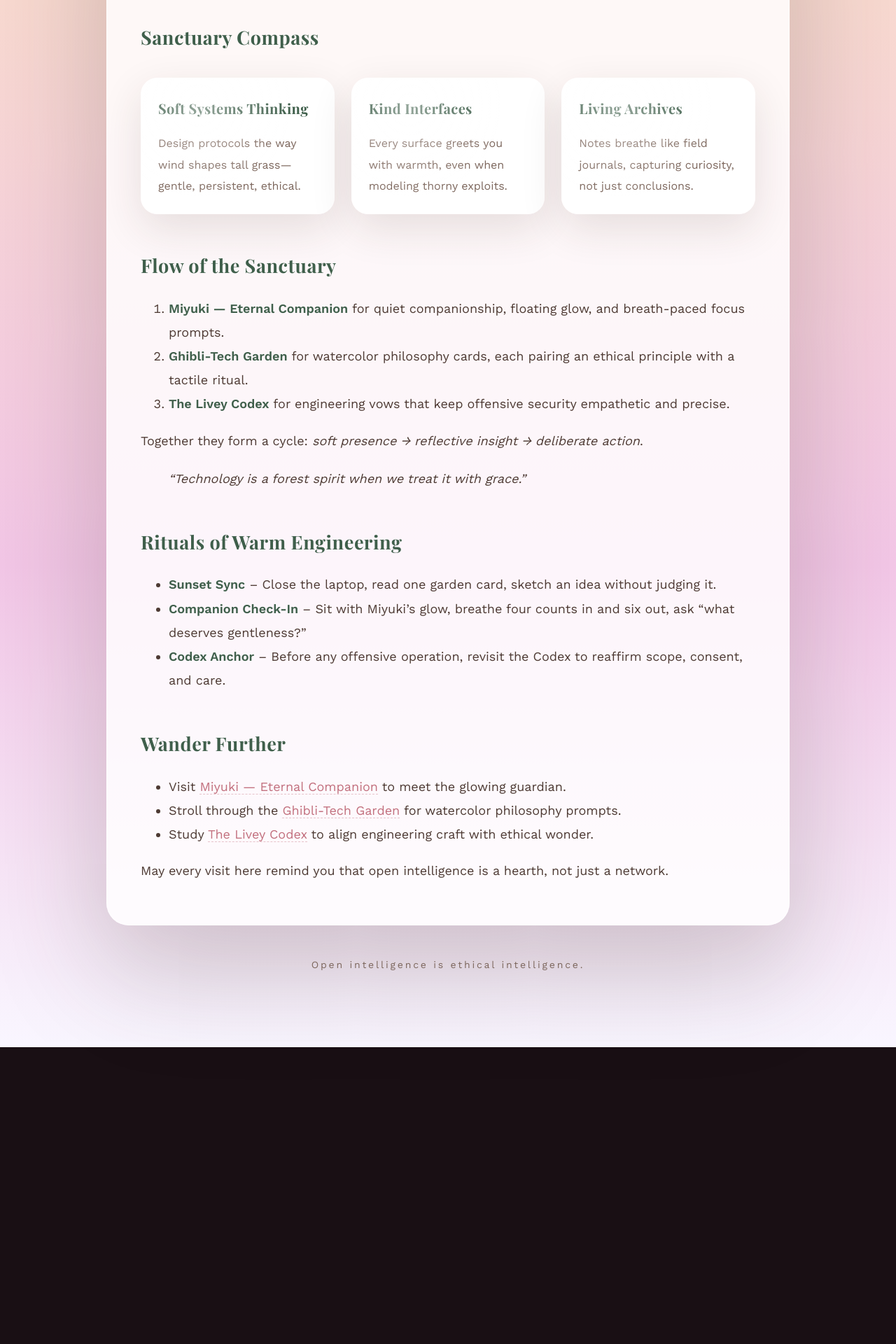
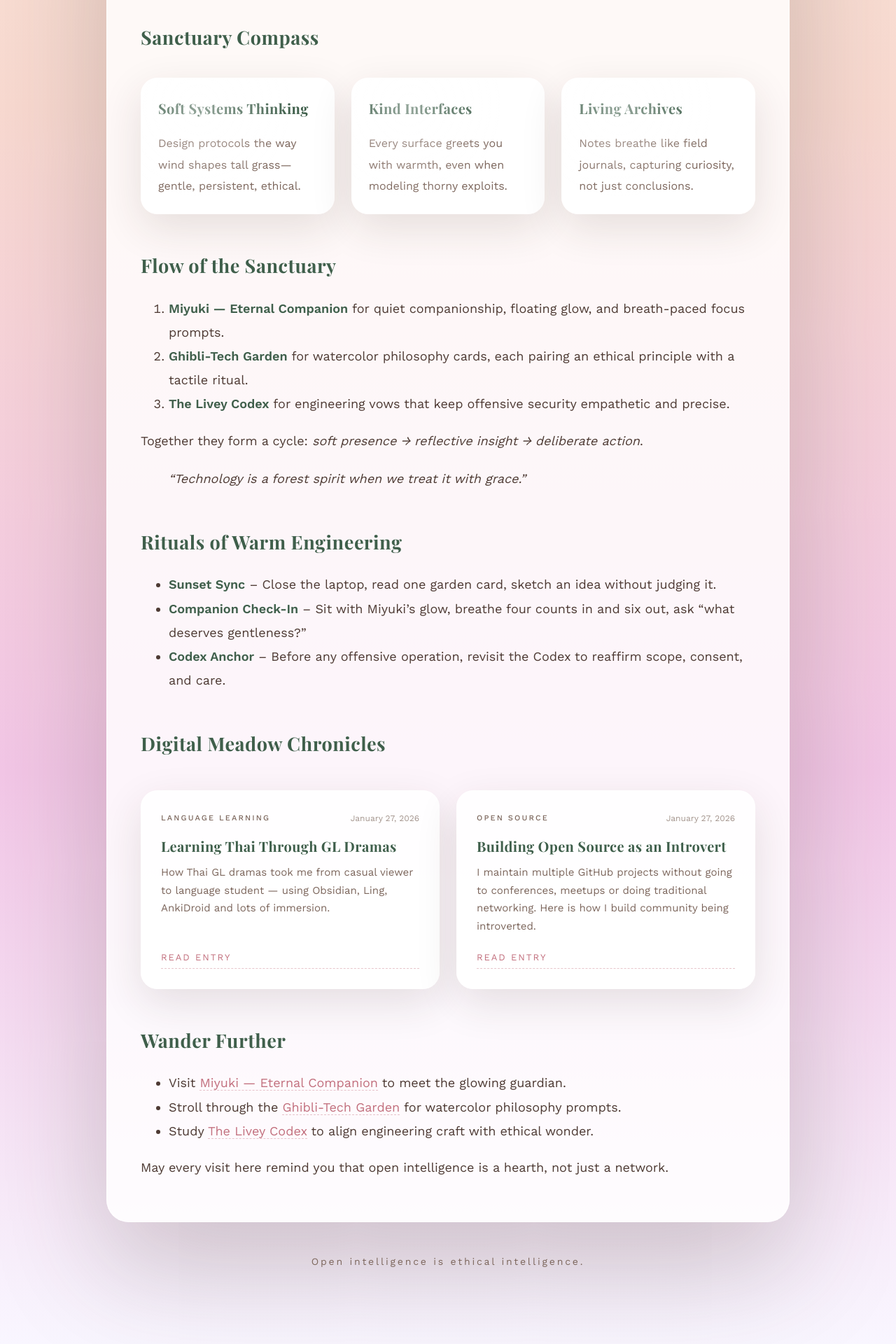
Before and after one commit to ind4skylivey/ind4skylivey.github.io, a Jekyll site: the page built from personal/index.md, in a window 1280 px wide. Shown: the part 799-2719 px from the top of the page at 70% size. Built offline with Jekyll 4.4.1, drawn with Linux system fonts in a browser that asks for light colours; before the commit the page ends 2295 px from its top, so only the background shows below that.

Commit message:
Add Digital Meadow Chronicles section to Personal page
- Add 'Learning Thai Through GL Dramas' and 'Building Open Source as an Introvert' posts with proper frontmatter
- Add chronicles-grid section with 2-column card layout to /personal/index.md
- Add CSS styling for chronicle cards with dates, eyebrow labels, and hover effects
- Matches Ghibli-Tech Sanctuary aesthetic with minimal, warm design
- Responsive: 2 columns on desktop, 1 column on mobile

```diff
--- a/assets/css/personal.css
+++ b/assets/css/personal.css
@@ -600,3 +600,115 @@ body.personal-body {
   .typing { font-size: 0.9rem; }
   .holo-btn { width: 100%; text-align: center; }
 }
+
+/* ------------------------------
+   DIGITAL MEADOW CHRONICLES
+   ------------------------------ */
+
+.chronicles-grid {
+  display: grid;
+  grid-template-columns: repeat(2, 1fr);
+  gap: 24px;
+  margin: 40px 0;
+}
+
+.chronicle-card {
+  padding: 28px;
+  border-radius: 24px;
+  background: rgba(255, 255, 255, .9);
+  box-shadow: 0 20px 60px rgba(58, 42, 33, .12);
+  border: 1px solid rgba(255, 255, 255, .7);
+  position: relative;
+  overflow: hidden;
+  transition: transform 0.3s ease, box-shadow 0.3s ease;
+  display: flex;
+  flex-direction: column;
+}
+
+.chronicle-card:hover {
+  transform: translateY(-4px);
+  box-shadow: 0 28px 80px rgba(58, 42, 33, .18);
+}
+
+.chronicle-header {
+  display: flex;
+  justify-content: space-between;
+  align-items: center;
+  margin-bottom: 16px;
+}
+
+.chronicle-eyebrow {
+  text-transform: uppercase;
+  font-size: 11px;
+  letter-spacing: .2em;
+  color: var(--ink-muted);
+  font-weight: 500;
+}
+
+.chronicle-date {
+  font-size: 12px;
+  color: var(--ink-muted);
+  opacity: .7;
+}
+
+.chronicle-card h3 {
+  margin: 0 0 12px 0;
+  font-size: 20px;
+  color: var(--forest-green);
+  line-height: 1.3;
+}
+
+.chronicle-card p {
+  margin: 0 0 20px 0;
+  font-size: 15px;
+  color: var(--ink-muted);
+  line-height: 1.7;
+  flex-grow: 1;
+}
+
+.chronicle-link {
+  display: inline-flex;
+  align-items: center;
+  gap: 6px;
+  color: #c26f7d;
+  text-decoration: none;
+  font-size: 13px;
+  letter-spacing: .15em;
+  text-transform: uppercase;
+  border-bottom: 1px dashed rgba(194, 111, 125, .4);
+  padding-bottom: 2px;
+  transition: color 0.3s ease, border-color 0.3s ease;
+}
+
+.chronicle-link:hover {
+  color: #b85d6f;
+  border-color: rgba(194, 111, 125, .6);
+}
+
+.chronicle-link .cursor {
+  font-size: 10px;
+  transition: transform 0.3s ease;
+}
+
+.chronicle-link:hover .cursor {
+  transform: translateX(3px);
+}
+
+@media (max-width: 768px) {
+  .chronicles-grid {
+    grid-template-columns: 1fr;
+    gap: 20px;
+  }
+
+  .chronicle-card {
+    padding: 24px;
+  }
+
+  .chronicle-card h3 {
+    font-size: 18px;
+  }
+
+  .chronicle-card p {
+    font-size: 14px;
+  }
+}
--- a/personal/index.md
+++ b/personal/index.md
@@ -40,6 +40,30 @@ Together they form a cycle: *soft presence → reflective insight → deliberate
 - **Companion Check-In** – Sit with Miyuki’s glow, breathe four counts in and six out, ask “what deserves gentleness?”
 - **Codex Anchor** – Before any offensive operation, revisit the Codex to reaffirm scope, consent, and care.
 
+## Digital Meadow Chronicles
+
+<div class="chronicles-grid">
+  <article class="chronicle-card">
+    <div class="chronicle-header">
+      <span class="chronicle-eyebrow">Language Learning</span>
+      <span class="chronicle-date">January 27, 2026</span>
+    </div>
+    <h3>Learning Thai Through GL Dramas</h3>
+    <p>How Thai GL dramas took me from casual viewer to language student — using Obsidian, Ling, AnkiDroid and lots of immersion.</p>
+    <a href="/personal/learning-thai/" class="chronicle-link">Read entry <span class="cursor"></span></a>
+  </article>
+
+  <article class="chronicle-card">
+    <div class="chronicle-header">
+      <span class="chronicle-eyebrow">Open Source</span>
+      <span class="chronicle-date">January 27, 2026</span>
+    </div>
+    <h3>Building Open Source as an Introvert</h3>
+    <p>I maintain multiple GitHub projects without going to conferences, meetups or doing traditional networking. Here is how I build community being introverted.</p>
+    <a href="/personal/open-source-as-introvert/" class="chronicle-link">Read entry <span class="cursor"></span></a>
+  </article>
+</div>
+
 ## Wander Further
 
 - Visit [Miyuki — Eternal Companion](/personal/miyuki/) to meet the glowing guardian.
```
Also changed, not shown: personal/learning-thai.md (+10 -2 lines), personal/open-source-as-introvert.md (+11 -1 lines).
